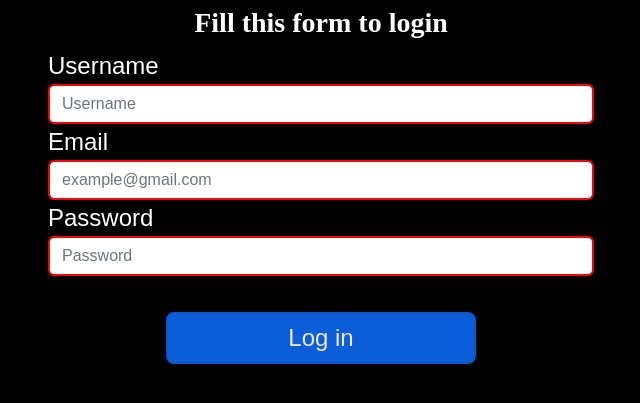
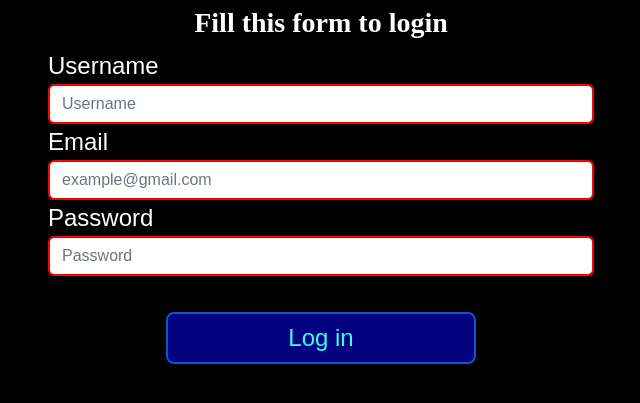
Before and after one commit to Mashrick/Administrator-Login-Form, a PHP site: page /index.html in a window 1280 px wide, with the pointer over the restyled element. Shown: the part 250-653 px from the top of the page, without its empty margins (319-959 px from the left). Run offline with PHP 8.4, Linux system fonts and the light colour scheme; some web fonts are replaced.

Commit message:
Update style.css

```diff
--- a/css/style.css
+++ b/css/style.css
@@ -64,7 +64,8 @@ p{
 
 .btn:hover{
 
-	color: #f2e6ff;
+	color: #33ffff;
+	background-color: #000080;
 	transition: 1s;
 
 
```
